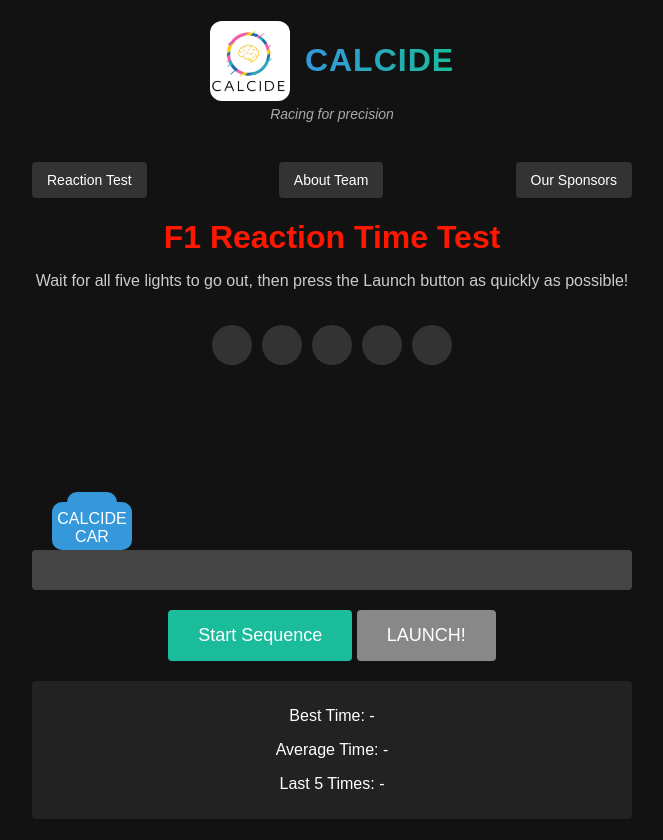
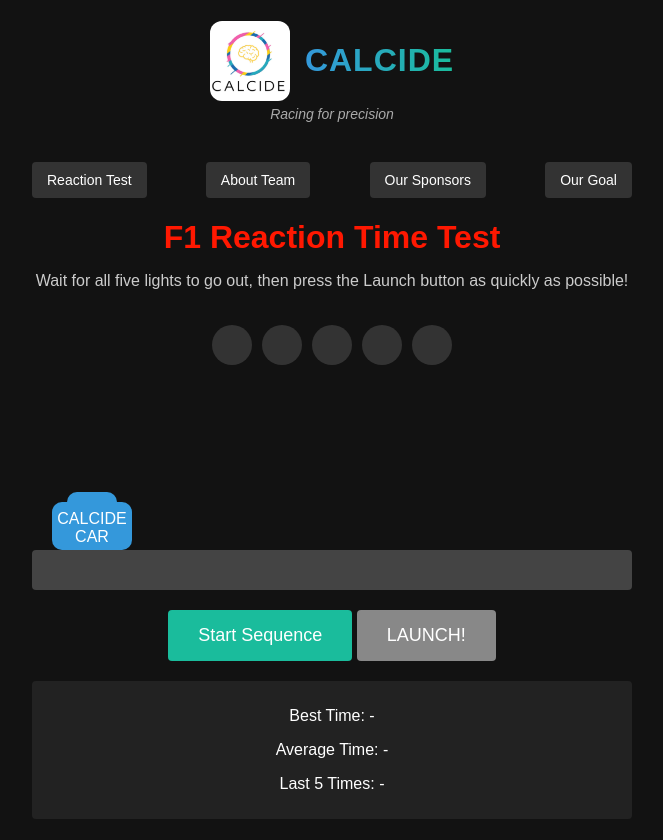
Before and after one commit to amitverm/calcide, a plain HTML site: page index.html in a window 1280 px wide. Shown: the whole page, without its empty margins (308-971 px from the left). Drawn offline with Linux system fonts and the light colour scheme.

Commit message:
Added a new tab

```diff
--- a/index.html
+++ b/index.html
@@ -411,6 +411,7 @@
       <button class="nav-button" onclick="showSection('reaction-test')">Reaction Test</button>
       <button class="nav-button" onclick="showSection('about-team')">About Team</button>
       <button class="nav-button" onclick="showSection('sponsors')">Our Sponsors</button>
+      <button class="nav-button" onclick="showSection('our-goal')">Our Goal</button>
     </div>
 
     <div id="reaction-test" class="section active">
```
